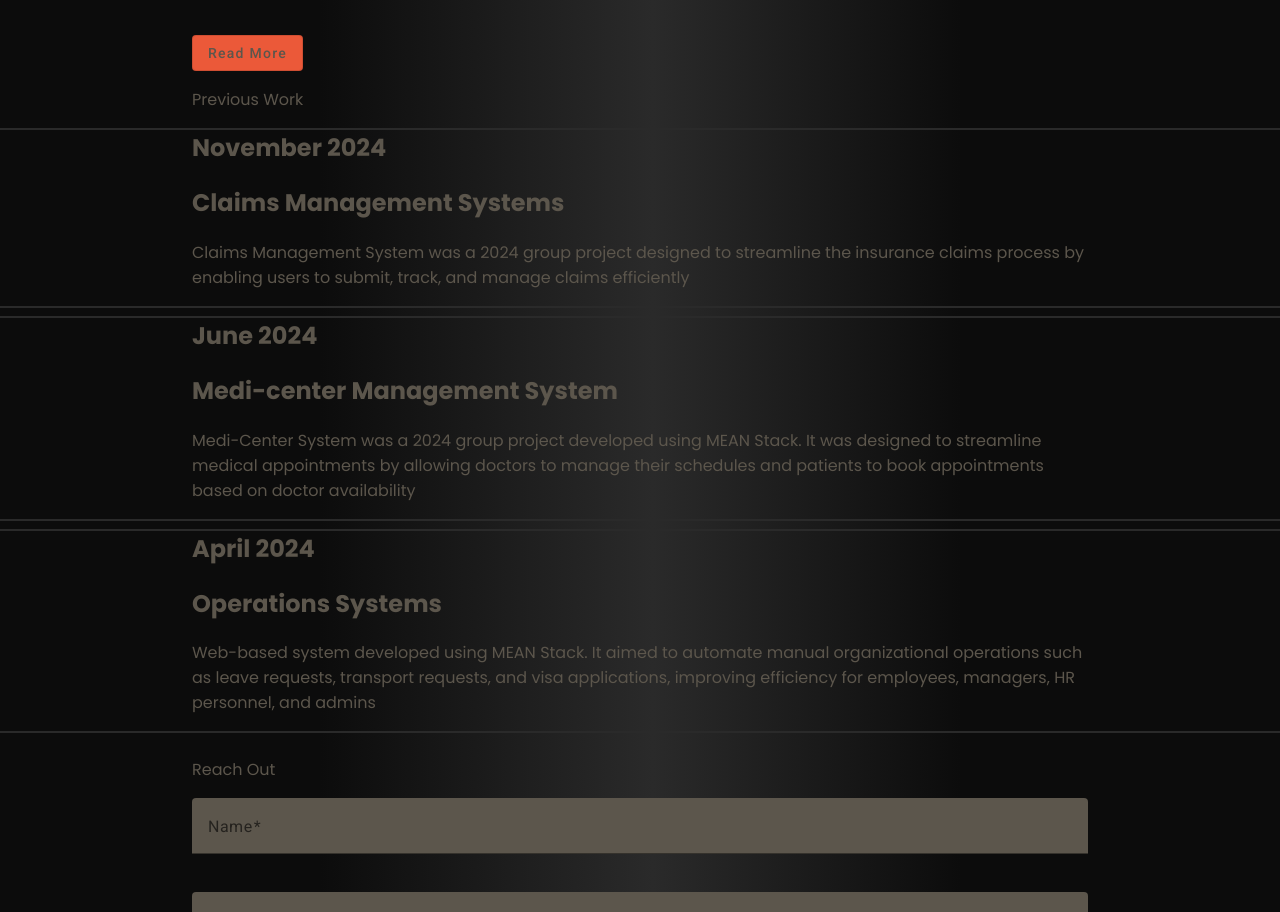
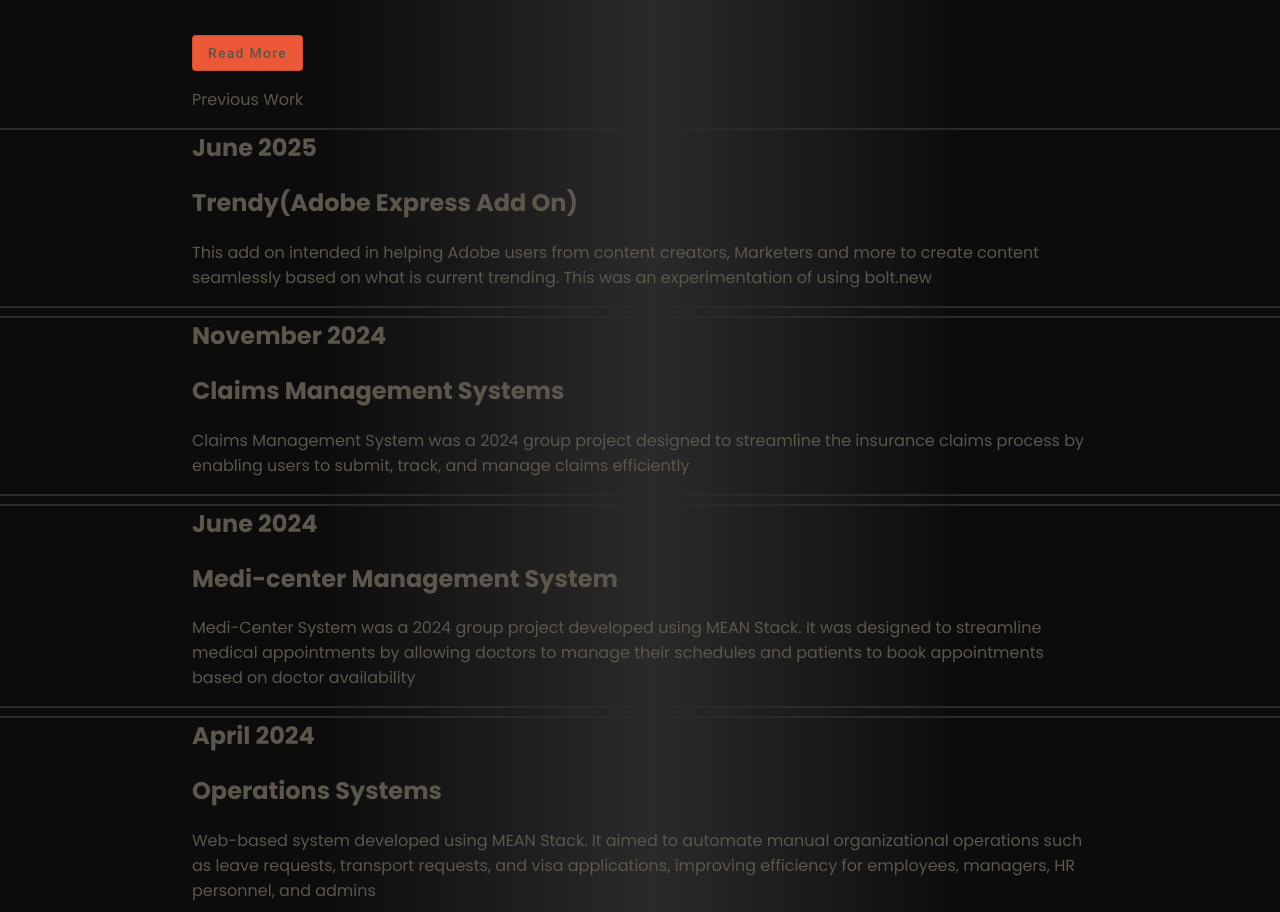
Before and after one commit to Simphiwe20/portfolio-website, an Angular app: page /home in a window 1280 px wide. Shown: the part 1022-1934 px from the top of the page. Built offline with nearby package versions, Linux system fonts and the light colour scheme; a web font is replaced by a local one.

Commit message:
Trendy app added

```diff
--- a/src/app/components/projects/projects.component.ts
+++ b/src/app/components/projects/projects.component.ts
@@ -16,6 +16,7 @@ export class ProjectsComponent implements AfterViewInit {
 
   projects: any[] = [
 
+    { name: 'Trendy(Adobe Express Add On)', year: 'June 2025', descriprion: "This add on intended in helping Adobe users from content creators, Marketers and more to create content seamlessly based on what is current trending. This was an experimentation of using bolt.new", technologies: 'MERN STACK(MongoDB, Express JS, React, Node JS)', link: 'https://melodic-brigadeiros-9c45f7.netlify.app/' },
     { name: 'Claims Management Systems', year: 'November 2024', descriprion: "Claims Management System was a 2024 group project designed to streamline the insurance claims process by enabling users to submit, track, and manage claims efficiently", technologies: 'MEAN STACK(MongoDB, Express JS, Angular JS and Node JS)', link: 'https://github.com/Simphiwe20/cms.git' },
     { name: 'Medi-center Management System', year: 'June 2024', descriprion: "Medi-Center System was a 2024 group project developed using MEAN Stack. It was designed to streamline medical appointments by allowing doctors to manage their schedules and patients to book appointments based on doctor availability", technologies: 'MEAN STACK(MongoDB, Express JS, Angular JS and Node JS)', link: 'https://github.com/Simphiwe20/medical-center-systems.git' },
     { name: 'Operations Systems', year: 'April 2024', descriprion: "Web-based system developed using MEAN Stack. It aimed to automate manual organizational operations such as leave requests, transport requests, and visa applications, improving efficiency for employees, managers, HR personnel, and admins", technologies: 'MEAN STACK(MongoDB, Express JS, Angular JS and Node JS)', link: 'https://github.com/Simphiwe20/operations-systems2.0' }
```
Also changed, not shown: 1 other file (tests, documents, lock files or other folders).
